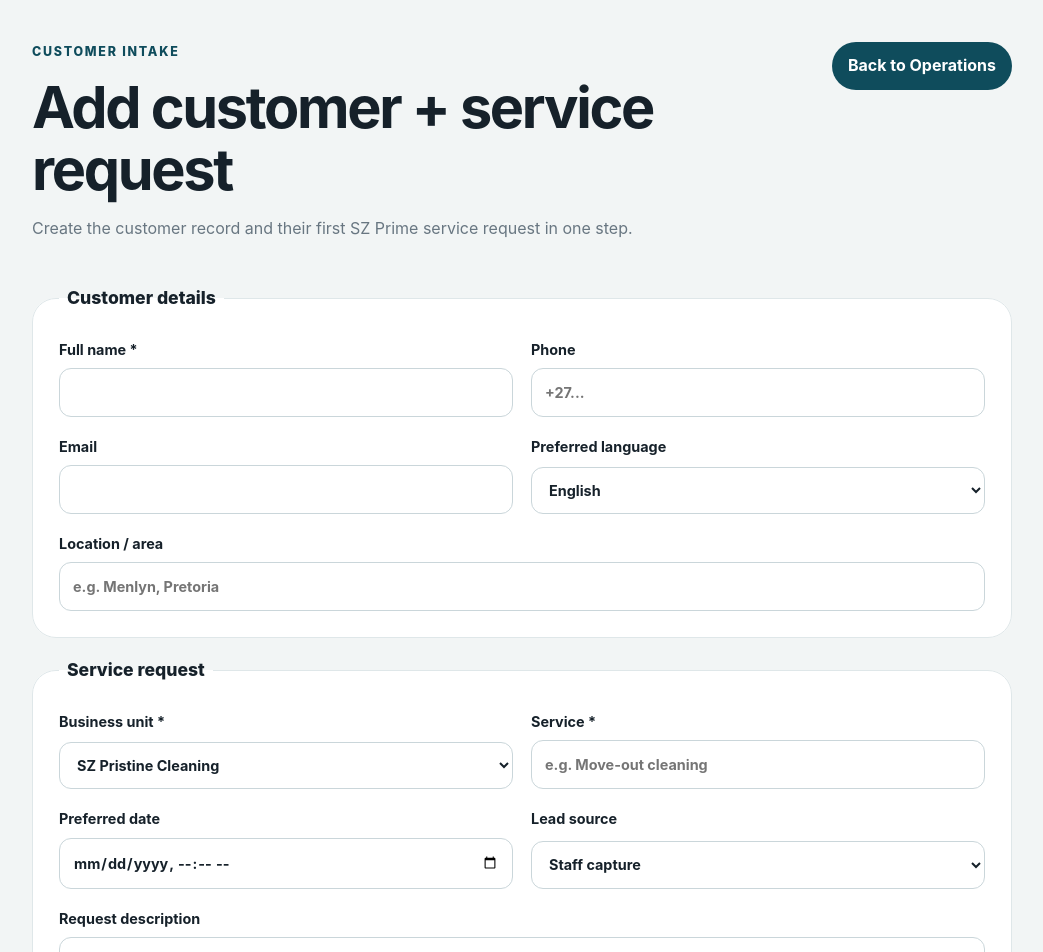
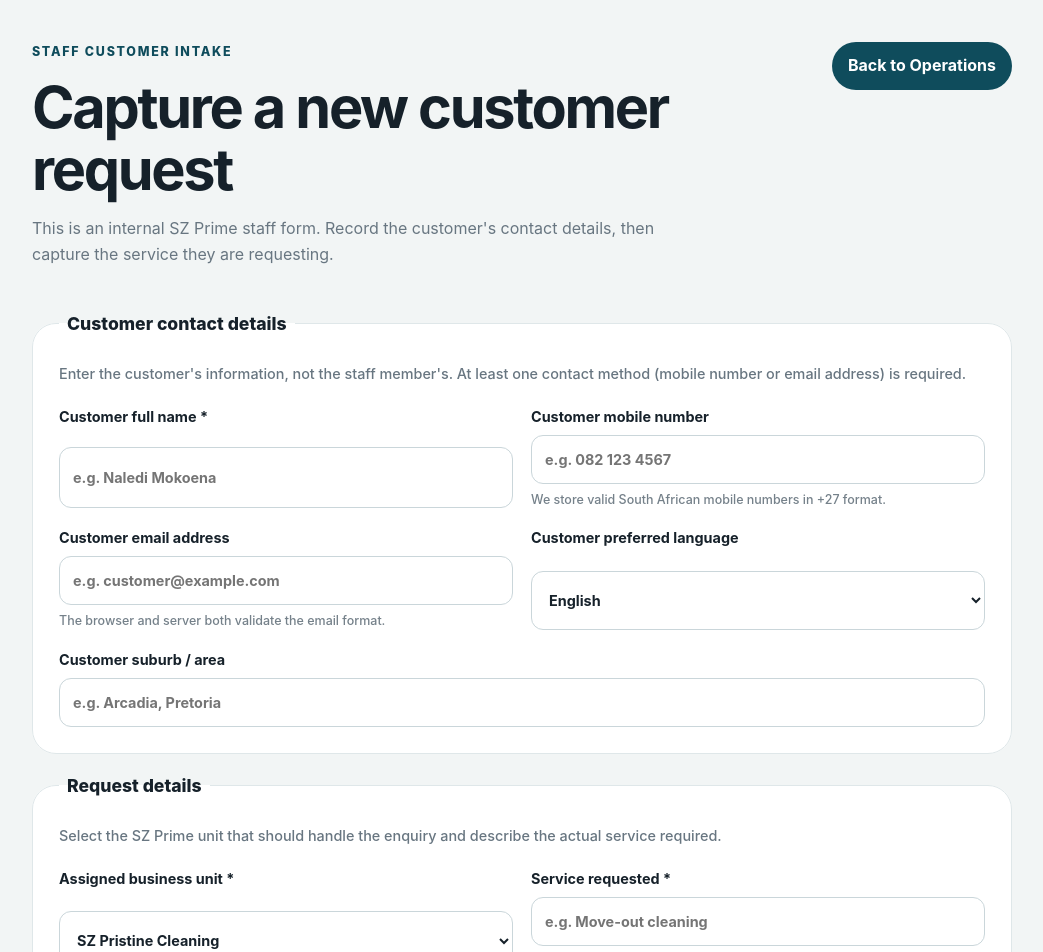
Before and after one commit to SedzaniZane/sz-prime-solutions, a Next.js app: page /ops/requests/new in a window 1280 px wide. Shown: the top 952 px of the page, without its empty margins (118-1161 px from the left). Built offline with nearby package versions, Linux system fonts and the light colour scheme.

Commit message:
Clarify staff intake UX and validate customer contacts
* feat: add customer contact validation

* feat: prevent duplicate request submissions

* fix: clarify staff intake wording and validate contacts

* style: add intake guidance and pending state

* docs: record intake UX and validation rules

```diff
--- a/app/ops/ops.css
+++ b/app/ops/ops.css
@@ -394,3 +394,23 @@ td { font-size: .94rem; }
     width: 100%;
   }
 }
+
+
+.fieldset-help {
+  margin: -2px 0 20px;
+  color: #687681;
+  font-size: .9rem;
+  font-weight: 500;
+}
+
+.field-hint {
+  color: #75818a;
+  font-size: .78rem;
+  font-weight: 500;
+  line-height: 1.4;
+}
+
+.form-actions button:disabled {
+  opacity: .65;
+  cursor: wait;
+}
--- a/app/ops/requests/new/page.tsx
+++ b/app/ops/requests/new/page.tsx
@@ -1,6 +1,8 @@
 import Link from "next/link";
 import { redirect } from "next/navigation";
 import { createClient } from "@/utils/supabase/server";
+import { validateCustomerContacts } from "@/lib/customer-validation";
+import SubmitButton from "./submit-button";
 import "../../ops.css";
 
 const units = [
@@ -15,6 +17,10 @@ const units = [
 
 type SearchParams = Promise<{ error?: string }>;
 
+function fail(message: string): never {
+  redirect(`/ops/requests/new?error=${encodeURIComponent(message)}`);
+}
+
 async function createRequest(formData: FormData) {
   "use server";
 
@@ -22,29 +28,40 @@ async function createRequest(formData: FormData) {
   const serviceType = String(formData.get("service_type") ?? "").trim();
   const unit = String(formData.get("unit") ?? "");
   const preferredDate = String(formData.get("preferred_date") ?? "").trim();
+  const phoneInput = String(formData.get("phone") ?? "");
+  const emailInput = String(formData.get("email") ?? "");
 
-  if (!fullName || !serviceType || !units.some(([value]) => value === unit)) {
-    redirect("/ops/requests/new?error=Please%20complete%20all%20required%20fields.");
+  if (!fullName) fail("Enter the customer's full name.");
+  if (!serviceType) fail("Enter the service the customer is requesting.");
+  if (!units.some(([value]) => value === unit)) fail("Select a valid SZ Prime business unit.");
+
+  const contacts = validateCustomerContacts(phoneInput, emailInput);
+  if (!contacts.ok) fail(contacts.message);
+
+  let preferredDateIso: string | null = null;
+  if (preferredDate) {
+    const date = new Date(preferredDate);
+    if (Number.isNaN(date.getTime())) fail("Enter a valid requested service date and time.");
+    preferredDateIso = date.toISOString();
   }
 
   const supabase = await createClient();
 
   const { error } = await supabase.rpc("create_customer_service_request", {
     p_full_name: fullName,
-    p_phone: String(formData.get("phone") ?? ""),
-    p_email: String(formData.get("email") ?? ""),
+    p_phone: contacts.phone,
+    p_email: contacts.email,
     p_preferred_language: String(formData.get("preferred_language") ?? "English"),
     p_location_text: String(formData.get("location_text") ?? ""),
     p_unit: unit,
     p_service_type: serviceType,
     p_description: String(formData.get("description") ?? ""),
-    p_preferred_date: preferredDate ? new Date(preferredDate).toISOString() : null,
-    p_source: String(formData.get("source") ?? "staff"),
+    p_preferred_date: preferredDateIso,
+    p_source: String(formData.get("source") ?? "other"),
   });
 
   if (error) {
-    const message = encodeURIComponent(error.message || "Unable to create request.");
-    redirect(`/ops/requests/new?error=${message}`);
+    fail(error.message || "Unable to create the customer request.");
   }
 
   redirect("/ops");
@@ -62,10 +79,11 @@ export default async function NewRequestPage({
       <section className="ops-form-shell">
         <div className="form-topbar">
           <div>
-            <p className="eyebrow">CUSTOMER INTAKE</p>
-            <h1>Add customer + service request</h1>
+            <p className="eyebrow">STAFF CUSTOMER INTAKE</p>
+            <h1>Capture a new customer request</h1>
             <p>
-              Create the customer record and their first SZ Prime service request in one step.
+              This is an internal SZ Prime staff form. Record the customer's contact details,
+              then capture the service they are requesting.
             </p>
           </div>
           <Link href="/ops" className="button-link">Back to Operations</Link>
@@ -75,25 +93,46 @@ export default async function NewRequestPage({
 
         <form action={createRequest} className="request-form">
           <fieldset>
-            <legend>Customer details</legend>
+            <legend>Customer contact details</legend>
+            <p className="fieldset-help">
+              Enter the customer's information, not the staff member's. At least one contact method
+              (mobile number or email address) is required.
+            </p>
+
             <div className="form-grid">
               <label>
-                Full name *
-                <input name="full_name" required autoComplete="name" />
+                Customer full name *
+                <input name="full_name" required autoComplete="name" placeholder="e.g. Naledi Mokoena" />
               </label>
 
               <label>
-                Phone
-                <input name="phone" type="tel" autoComplete="tel" placeholder="+27..." />
+                Customer mobile number
+                <input
+                  name="phone"
+                  type="tel"
+                  inputMode="tel"
+                  autoComplete="tel"
+                  placeholder="e.g. 082 123 4567"
+                  pattern="[+0-9()\s-]{10,20}"
+                  title="Enter a South African mobile number such as 082 123 4567 or +27 82 123 4567"
+                />
+                <span className="field-hint">We store valid South African mobile numbers in +27 format.</span>
               </label>
 
               <label>
-                Email
-                <input name="email" type="email" autoComplete="email" />
+                Customer email address
+                <input
+                  name="email"
+                  type="email"
+                  inputMode="email"
+                  autoComplete="email"
+                  placeholder="e.g. customer@example.com"
+                />
+                <span className="field-hint">The browser and server both validate the email format.</span>
               </label>
 
               <label>
-                Preferred language
+                Customer preferred language
                 <select name="preferred_language" defaultValue="English">
                   <option>English</option>
                   <option>Tshivenda</option>
@@ -107,17 +146,22 @@ export default async function NewRequestPage({
               </label>
 
               <label className="form-span-2">
-                Location / area
-                <input name="location_text" placeholder="e.g. Menlyn, Pretoria" />
+                Customer suburb / area
+                <input name="location_text" placeholder="e.g. Arcadia, Pretoria" />
               </label>
             </div>
           </fieldset>
 
           <fieldset>
-            <legend>Service request</legend>
+            <legend>Request details</legend>
+            <p className="fieldset-help">
+              Select the SZ Prime unit that should handle the enquiry and describe the actual
+              service required.
+            </p>
+
             <div className="form-grid">
               <label>
-                Business unit *
+                Assigned business unit *
                 <select name="unit" defaultValue="pristine_cleaning" required>
                   {units.map(([value, label]) => (
                     <option value={value} key={value}>{label}</option>
@@ -126,37 +170,41 @@ export default async function NewRequestPage({
               </label>
 
               <label>
-                Service *
+                Service requested *
                 <input
                   name="service_type"
                   required
                   placeholder="e.g. Move-out cleaning"
                 />
+                <span className="field-hint">
+                  Use a short service name. Put the customer's full explanation below.
+                </span>
               </label>
 
               <label>
-                Preferred date
+                Requested service date / time
                 <input name="preferred_date" type="datetime-local" />
               </label>
 
               <label>
-                Lead source
-                <select name="source" defaultValue="staff">
-                  <option value="staff">Staff capture</option>
+                How did the customer contact us?
+                <select name="source" defaultValue="whatsapp">
                   <option value="whatsapp">WhatsApp</option>
                   <option value="website">Website</option>
-                  <option value="phone">Phone</option>
+                  <option value="phone">Phone call</option>
                   <option value="referral">Referral</option>
                   <option value="social_media">Social media</option>
+                  <option value="walk_in">Walk-in / in person</option>
+                  <option value="other">Other / staff-created</option>
                 </select>
               </label>
 
               <label className="form-span-2">
-                Request description
+                Customer request notes
                 <textarea
                   name="description"
                   rows={5}
-                  placeholder="Capture the customer's requirements, quantities, access notes or other context."
+                  placeholder="e.g. Customer is moving out of a two-bedroom flat and needs a full move-out clean before key handover."
                 />
               </label>
             </div>
@@ -164,7 +212,7 @@ export default async function NewRequestPage({
 
           <div className="form-actions">
             <Link href="/ops" className="button-link secondary-action">Cancel</Link>
-            <button type="submit">Create request</button>
+            <SubmitButton />
           </div>
         </form>
       </section>
--- /dev/null
+++ b/app/ops/requests/new/submit-button.tsx
@@ -0,0 +1,13 @@
+"use client";
+
+import { useFormStatus } from "react-dom";
+
+export default function SubmitButton() {
+  const { pending } = useFormStatus();
+
+  return (
+    <button type="submit" disabled={pending} aria-disabled={pending}>
+      {pending ? "Creating request..." : "Create request"}
+    </button>
+  );
+}
--- /dev/null
+++ b/lib/customer-validation.ts
@@ -0,0 +1,64 @@
+export type ContactValidationResult =
+  | { ok: true; phone: string | null; email: string | null }
+  | { ok: false; message: string };
+
+export function normaliseSouthAfricanMobile(value: string): string | null {
+  const raw = value.trim();
+  if (!raw) return null;
+
+  const compact = raw.replace(/[\s()-]/g, "");
+
+  let local: string;
+  if (/^\+27\d{9}$/.test(compact)) {
+    local = "0" + compact.slice(3);
+  } else if (/^27\d{9}$/.test(compact)) {
+    local = "0" + compact.slice(2);
+  } else if (/^0\d{9}$/.test(compact)) {
+    local = compact;
+  } else {
+    return null;
+  }
+
+  if (!/^0[6-8]\d{8}$/.test(local)) return null;
+
+  return "+27" + local.slice(1);
+}
+
+export function isValidEmail(value: string): boolean {
+  const email = value.trim();
+  if (!email) return true;
+  return /^[^\s@]+@[^\s@]+\.[^\s@]+$/.test(email);
+}
+
+export function validateCustomerContacts(
+  phoneInput: string,
+  emailInput: string,
+): ContactValidationResult {
+  const phoneRaw = phoneInput.trim();
+  const email = emailInput.trim().toLowerCase();
+  const phone = phoneRaw ? normaliseSouthAfricanMobile(phoneRaw) : null;
+
+  if (!phoneRaw && !email) {
+    return {
+      ok: false,
+      message: "Enter at least one customer contact method: mobile number or email address.",
+    };
+  }
+
+  if (phoneRaw && !phone) {
+    return {
+      ok: false,
+      message:
+        "Enter a valid South African mobile number, for example 082 123 4567 or +27 82 123 4567.",
+    };
+  }
+
+  if (email && !isValidEmail(email)) {
+    return {
+      ok: false,
+      message: "Enter a valid customer email address.",
+    };
+  }
+
+  return { ok: true, phone, email: email || null };
+}
```
Also changed, not shown: 1 other file (tests, documents, lock files or other folders).
